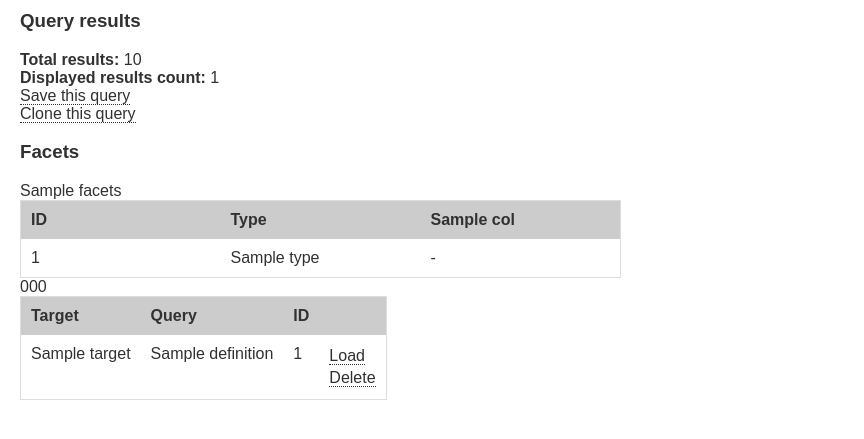
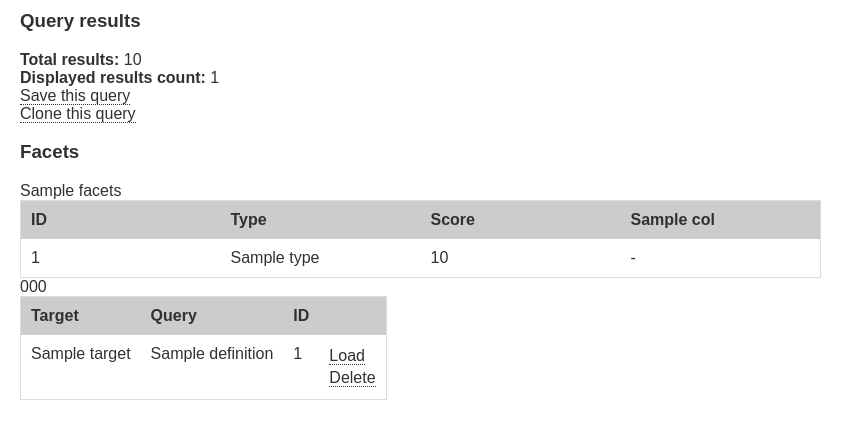
Before and after one commit to louisicard/ctsearch, a Symfony app: the page made by app/Resources/views/ctsearch/console.html.twig in a window 1280 px wide. Shown: the part 151-590 px from the top of the page, without its empty margins (0-864 px from the left). Run offline with Twig, Linux system fonts and the light colour scheme; the template is opened without the code that fills it: most values are stand-ins (such as "Sample title", 1, 10 or a date in 2020); some libraries are stand-ins or nearby versions.

Commit message:
Include score in console output

```diff
--- a/app/Resources/views/ctsearch/console.html.twig
+++ b/app/Resources/views/ctsearch/console.html.twig
@@ -36,6 +36,7 @@
           <tr>
             <th>ID</th>
             <th>Type</th>
+            <th>Score</th>
             {%for col in engine_response.cols%}
             <th>{{col}}</th>
             {%endfor%}
@@ -46,6 +47,7 @@
           <tr>
             <td>{{hit._id}}</td>
             <td>{{hit._type}}</td>
+            <td>{{hit._score}}</td>
             {%for col in engine_response.cols%}
               {%if hit._source[col] is defined%}
                 <td>
```
